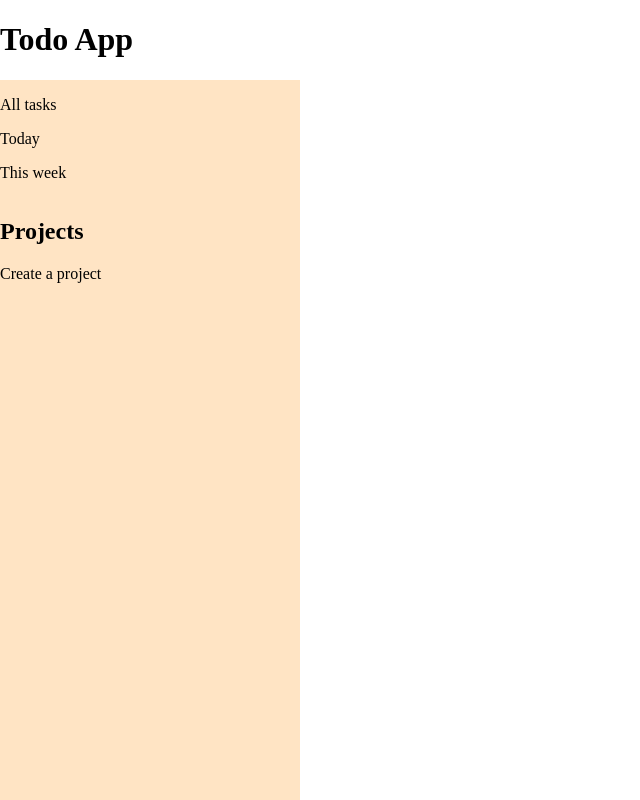
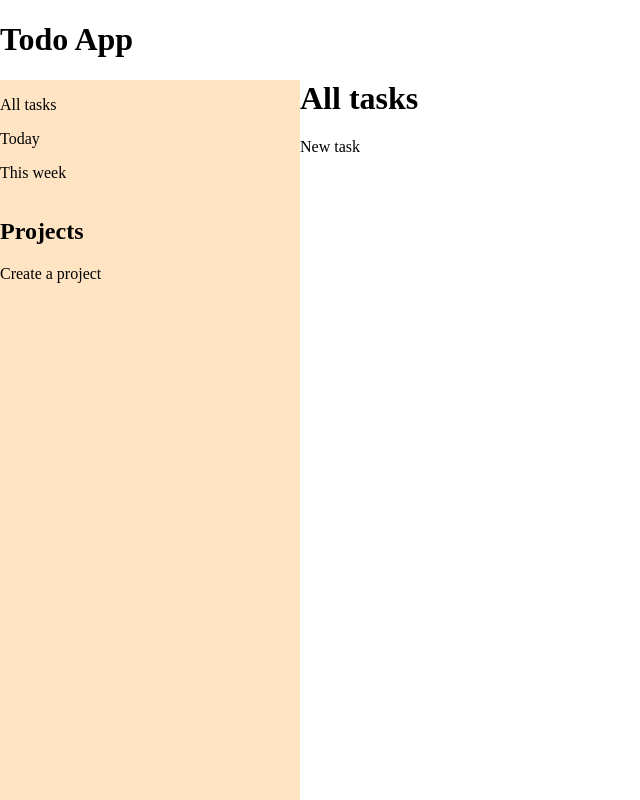
Before and after one commit to roopeak/todo-list, a website built with webpack: page src/index.html in a window 1280 px wide. Shown: the whole page, without its empty margins (0-640 px from the left). Built offline with nearby package versions, Linux system fonts and the light colour scheme.

Commit message:
Tasks simple layout

```diff
--- a/src/index.js
+++ b/src/index.js
@@ -2,6 +2,8 @@ import './styles.css'
 
 import loadHeader from './modules/header';
 import loadSidebar from './modules/sidebar';
+import loadTasks from './modules/tasks';
 
 loadHeader();
 loadSidebar();
+loadTasks();
--- /dev/null
+++ b/src/modules/tasks.js
@@ -0,0 +1,21 @@
+function generateTasks() {
+	const tasksContainer = document.createElement('div');
+	tasksContainer.classList.add('tasks-container');
+
+	const tasksHeader = document.createElement('h1');
+	tasksHeader.textContent = 'All tasks';
+	tasksContainer.appendChild(tasksHeader);
+
+	const newTask = document.createElement('p');
+	newTask.textContent = 'New task';
+	tasksContainer.appendChild(newTask);
+
+	return tasksContainer;
+}
+
+function loadTasks() {
+	const content = document.querySelector('.content');
+	content.appendChild(generateTasks());
+}
+
+export default loadTasks;
--- a/src/styles.css
+++ b/src/styles.css
@@ -11,3 +11,7 @@ aside {
   width: 300px;
   background-color: bisque;
 }
+
+.tasks-container {
+  margin-left: 300px;
+}
```
